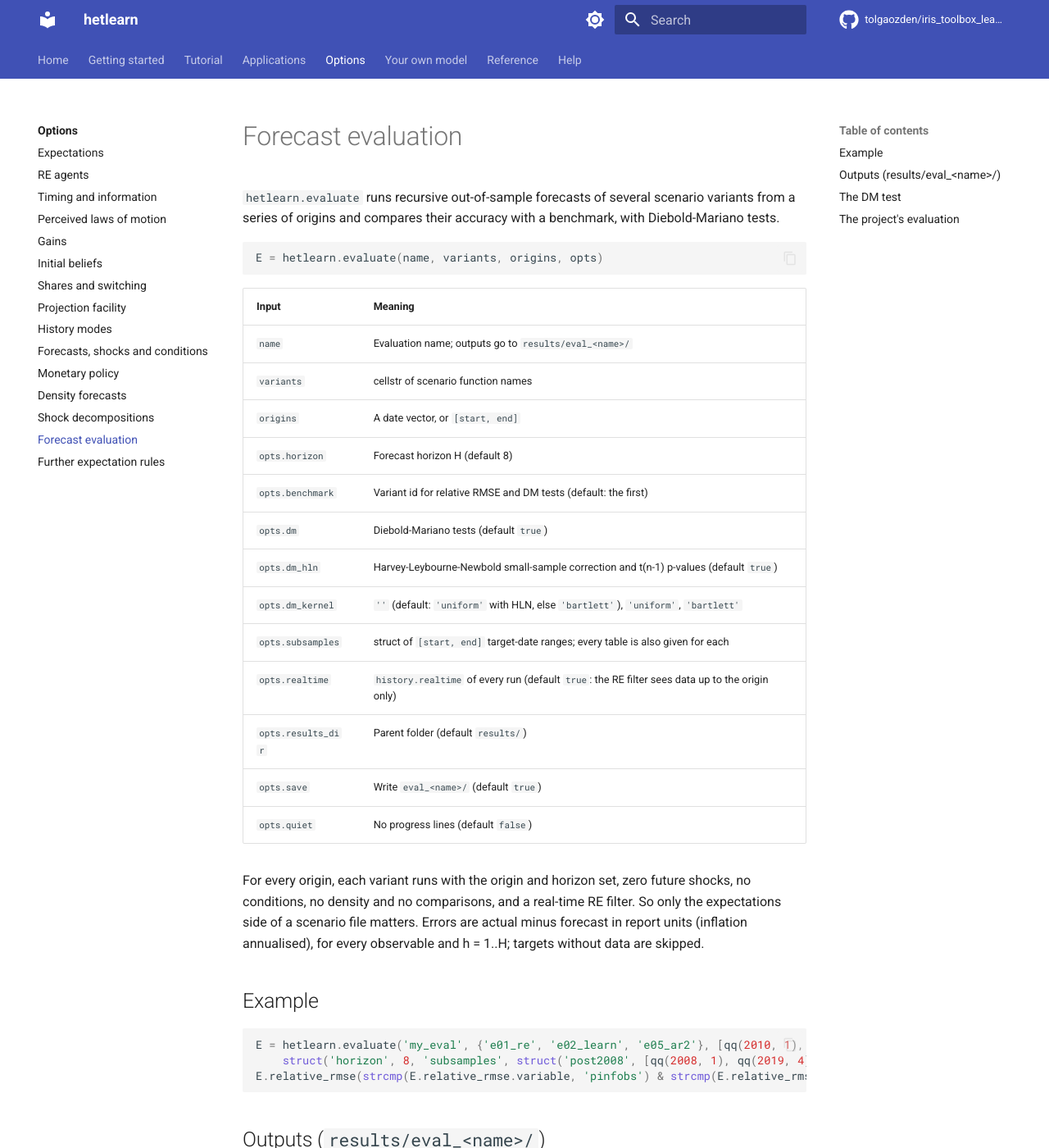
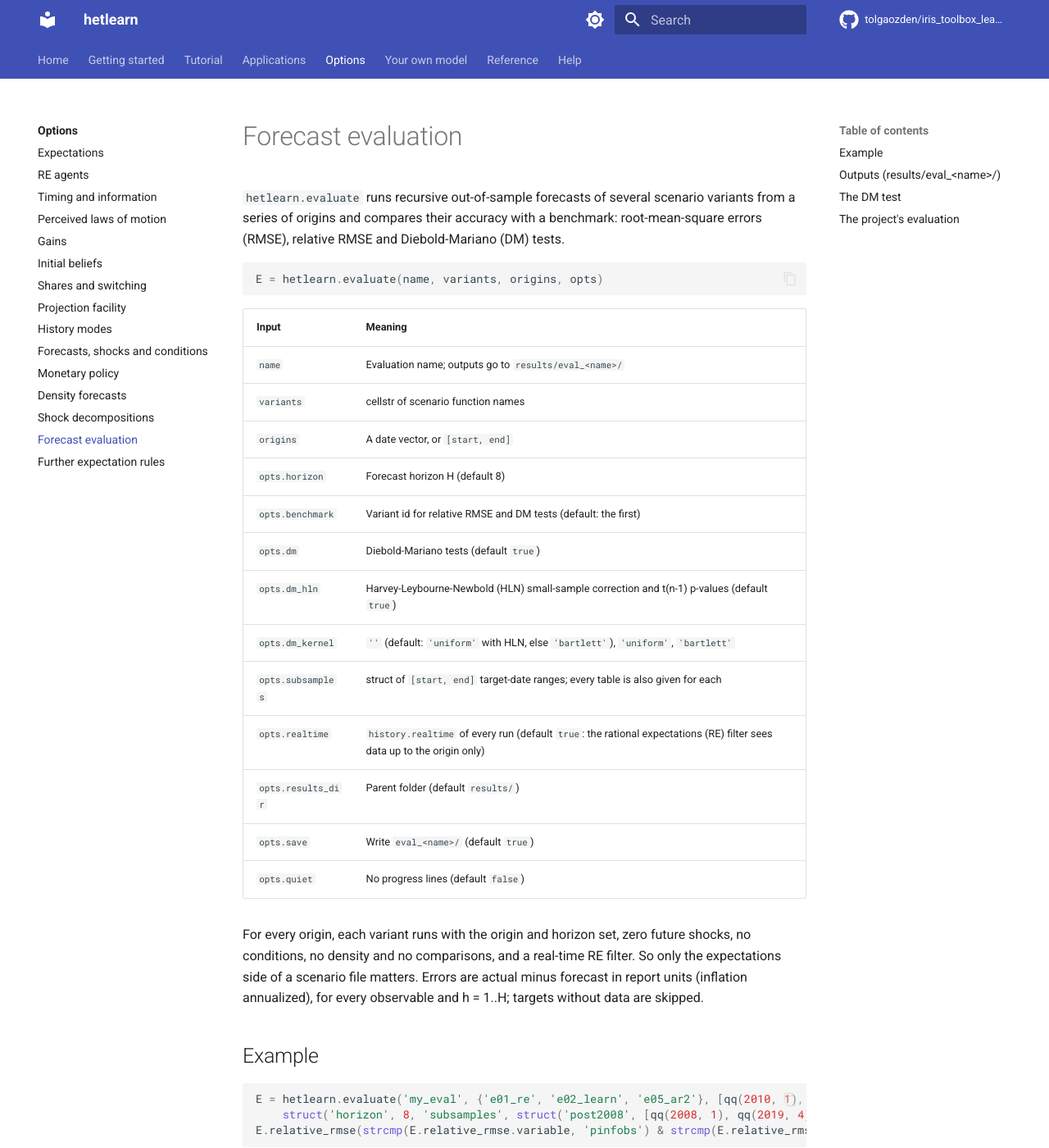
Before and after one commit to HetLearn/iris_toolbox_learning, an MkDocs documentation site: the page built from docs_site/options/evaluation.md, in a window 1280 px wide and 1400 px high. Shown: the whole window at 82% size. Built offline with MkDocs 1.6.1 and Material for MkDocs 9.7.7, drawn with Linux system fonts in a browser that asks for light colours; comment, search, counter and statistics services are not loaded; some of the changed text lies outside the part shown.

Commit message:
Site page revised to the writing rules (docs_site/options/evaluation.md)
US spelling, no second person, abbreviations spelled out on first use, internal dates and labels removed, notation aligned with the technical appendix.

````diff
--- a/docs_site/options/evaluation.md
+++ b/docs_site/options/evaluation.md
@@ -1,7 +1,8 @@
 # Forecast evaluation
 
 `hetlearn.evaluate` runs recursive out-of-sample forecasts of several scenario variants from a
-series of origins and compares their accuracy with a benchmark, with Diebold-Mariano tests.
+series of origins and compares their accuracy with a benchmark: root-mean-square errors (RMSE),
+relative RMSE and Diebold-Mariano (DM) tests.
 
 ```matlab
 E = hetlearn.evaluate(name, variants, origins, opts)
@@ -15,10 +16,10 @@
 | `opts.horizon` | Forecast horizon H (default 8) |
 | `opts.benchmark` | Variant id for relative RMSE and DM tests (default: the first) |
 | `opts.dm` | Diebold-Mariano tests (default `true`) |
-| `opts.dm_hln` | Harvey-Leybourne-Newbold small-sample correction and t(n-1) p-values (default `true`) |
+| `opts.dm_hln` | Harvey-Leybourne-Newbold (HLN) small-sample correction and t(n-1) p-values (default `true`) |
 | `opts.dm_kernel` | `''` (default: `'uniform'` with HLN, else `'bartlett'`), `'uniform'`, `'bartlett'` |
 | `opts.subsamples` | struct of `[start, end]` target-date ranges; every table is also given for each |
-| `opts.realtime` | `history.realtime` of every run (default `true`: the RE filter sees data up to the origin only) |
+| `opts.realtime` | `history.realtime` of every run (default `true`: the rational expectations (RE) filter sees data up to the origin only) |
 | `opts.results_dir` | Parent folder (default `results/`) |
 | `opts.save` | Write `eval_<name>/` (default `true`) |
 | `opts.quiet` | No progress lines (default `false`) |
@@ -26,7 +27,7 @@
 For every origin, each variant runs with the origin and horizon set, zero future shocks, no
 conditions, no density and no comparisons, and a real-time RE filter. So only the expectations
 side of a scenario file matters. Errors are actual minus forecast in report units (inflation
-annualised), for every observable and h = 1..H; targets without data are skipped.
+annualized), for every observable and h = 1..H; targets without data are skipped.
 
 ## Example
 
@@ -74,7 +75,8 @@
 ## The DM test
 
 The loss differential is \(d_t = e^2_{variant,t} - e^2_{benchmark,t}\) (negative mean: the variant
-is more accurate). The statistic is \(\bar d / \sqrt{\widehat{LRV}/n}\) with h-1 autocovariances.
+is more accurate). The statistic is \(\bar d / \sqrt{\widehat{LRV}/n}\), with \(\widehat{LRV}\) the estimated long-run variance (LRV)
+of \(d_t\) from h-1 autocovariances.
 The `'uniform'` kernel uses \(\gamma_0 + 2\sum_{k<h}\gamma_k\), with a Bartlett fallback where
 that is not positive; `'bartlett'` uses Newey-West weights. With the HLN correction the
 statistic is multiplied by \(\sqrt{(n + 1 - 2h + h(h-1)/n)/n}\) and compared with a Student t
````
Also changed, not shown: other parts of docs_site/options/evaluation.md (+2 -2 lines).
